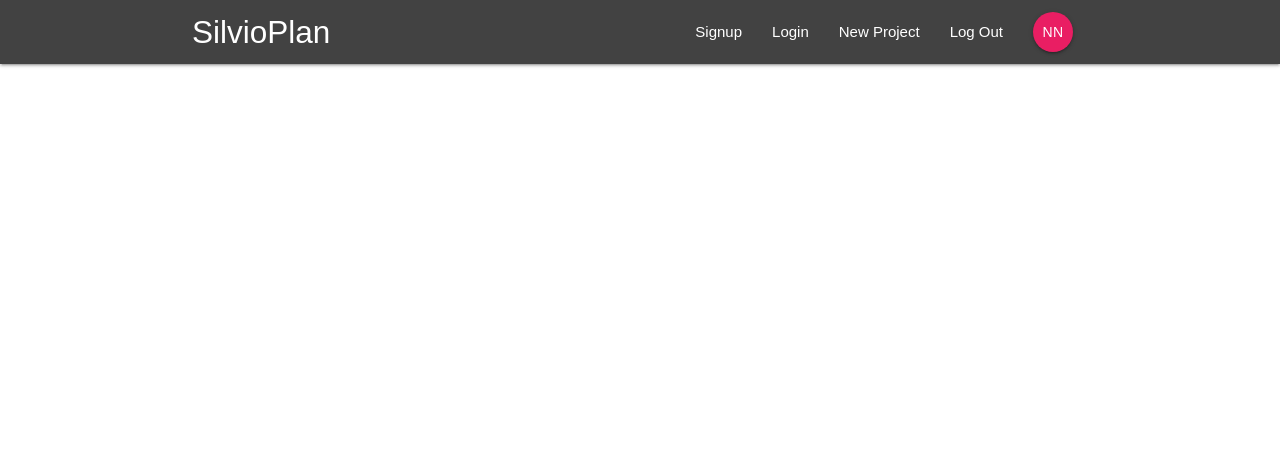
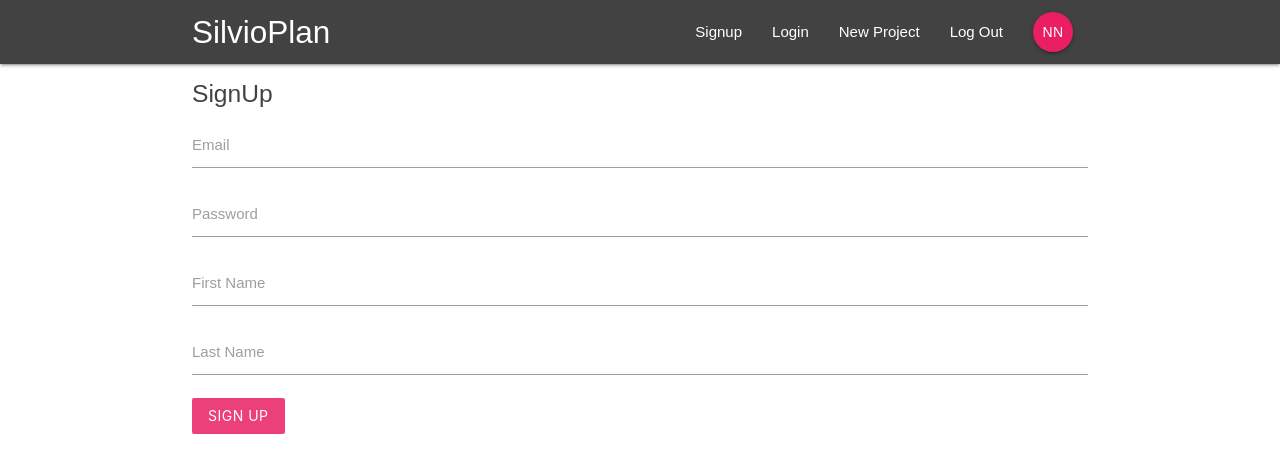
Before and after one commit to AnnaMarandola/redux-firebase-app, a React (Create React App) app: page /signup in a window 1280 px wide. Shown: the top 472 px of the page. Built offline with nearby package versions, Linux system fonts and the light colour scheme.

Commit message:
create SignIn form

```diff
--- a/src/App.js
+++ b/src/App.js
@@ -4,6 +4,7 @@ import Navbar from './components/layout/Navbar';
 import DashBoard from '../src/components/dashboard/Dashboard';
 import ProjectDetails from '../src/components/projects/ProjectDetails';
 import SignIn from './components/auth/SignIn';
+import SignUp from './components/auth/SignUp';
 
 function App () {
   return (
@@ -14,6 +15,7 @@ function App () {
           <Route  exact path='/' component={DashBoard} />
           <Route path='/project/:id' component={ProjectDetails} />
           <Route path='/signin' component={SignIn}/>
+          <Route path='/signup' component={SignUp}/>
         </Switch>
       </div>
     </BrowserRouter>
--- a/src/components/auth/SignIn.js
+++ b/src/components/auth/SignIn.js
@@ -27,7 +27,7 @@ export class SignIn extends Component {
                     <input type="email" id="email" onChange={this.handleChange}/>
                 </div>
                 <div className="input-field">
-                    <label htmlFor="password">Email</label>
+                    <label htmlFor="password">Password</label>
                     <input type="password" id="password" onChange={this.handleChange}/>
                 </div>
                 <div className="input-field">
--- a/src/components/auth/SignUp.js
+++ b/src/components/auth/SignUp.js
@@ -1,9 +1,11 @@
 import React, { Component } from 'react';
 
-export class SignIn extends Component {
+export class SignUp extends Component {
     state = {
         email: '',
-        password: ''
+        password: '',
+        firstName: '',
+        lastName: ''
 
     }
 
@@ -27,11 +29,19 @@ export class SignIn extends Component {
                     <input type="email" id="email" onChange={this.handleChange}/>
                 </div>
                 <div className="input-field">
-                    <label htmlFor="password">Email</label>
+                    <label htmlFor="password">Password</label>
                     <input type="password" id="password" onChange={this.handleChange}/>
                 </div>
                 <div className="input-field">
-                    <button className="btn pink lighten-1 z-depth-0">Login</button>
+                    <label htmlFor="firstname">First Name</label>
+                    <input type="text" id="firstName" onChange={this.handleChange}/>
+                </div>
+                <div className="input-field">
+                    <label htmlFor="lastname">Last Name</label>
+                    <input type="text" id="lastName" onChange={this.handleChange}/>
+                </div>
+                <div className="input-field">
+                    <button className="btn pink lighten-1 z-depth-0">SIGN UP</button>
                 </div>
             </form>
             </div>
@@ -39,4 +49,4 @@ export class SignIn extends Component {
     }
 }
 
-export default SignIn;
+export default SignUp;
```
